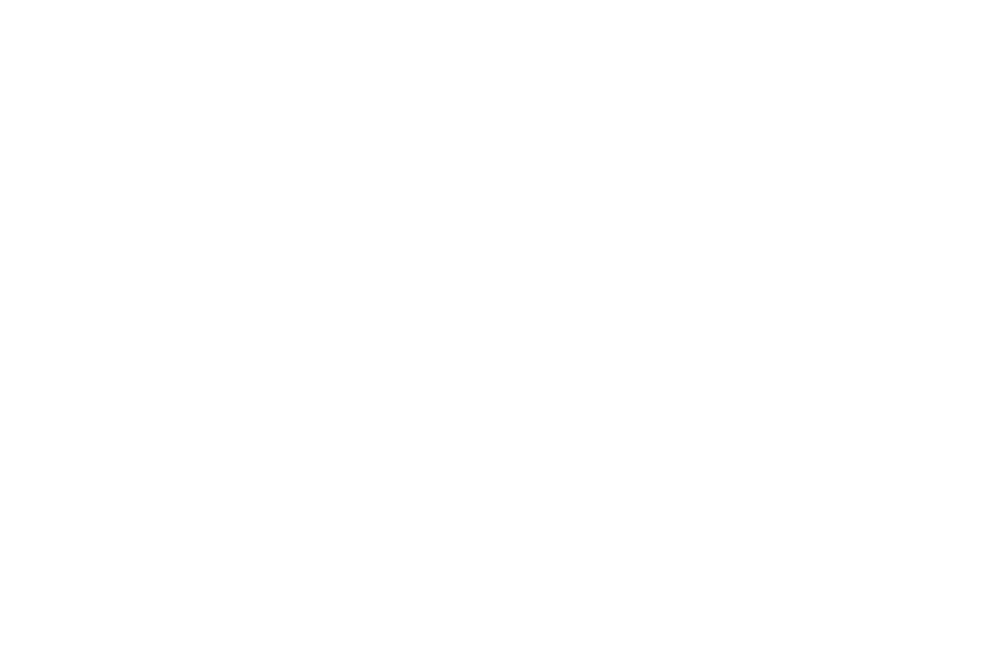
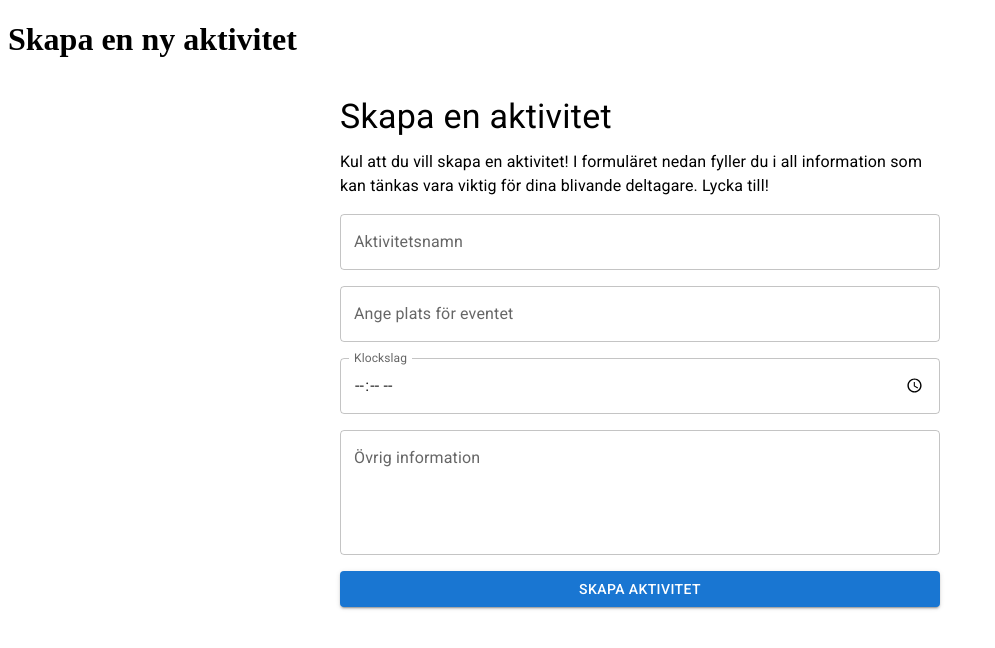
Before and after one commit to swenat/ParentsConnect, a React (Vite) app in the folder client/: page /activity in a window 1280 px wide. Before the commit this address had no page. Shown: the top 648 px of the page, without its empty margins (0-995 px from the left). Built offline with nearby package versions, Linux system fonts and the light colour scheme.

Commit message:
skapat formulär för skapande av aktivitet samt lagt routen i appen och ny sida för activity

```diff
--- a/client/src/AppLayout.tsx
+++ b/client/src/AppLayout.tsx
@@ -1,6 +1,7 @@
 import React from "react";
 import { Route, BrowserRouter as Router, Routes } from "react-router-dom";
 import "./App.css";
+import Activity from "./pages/Activity";
 import Home from "./pages/Home";
 
 const AppLayout: React.FC = () => {
@@ -8,6 +9,7 @@ const AppLayout: React.FC = () => {
 		<Router>
 			<Routes>
 				<Route path="/" element={<Home />} />
+				<Route path="/activity" element={<Activity />} />
 			</Routes>
 		</Router>
 	);
--- /dev/null
+++ b/client/src/components/CreateActivityForm.tsx
@@ -0,0 +1,99 @@
+import { Box, Button, TextField, Typography } from "@mui/material";
+import React, { useState } from "react";
+
+const CreateActivityForm: React.FC = () => {
+	// State för att hantera formulärvärden
+	const [activityName, setActivityName] = useState("");
+	const [location, setLocation] = useState("");
+	const [time, setTime] = useState("");
+	const [otherInfo, setOtherInfo] = useState("");
+
+	const handleSubmit = (event: React.FormEvent) => {
+		event.preventDefault();
+		// lägg till logik för att skicka formulärdata till din backend eller lagra den lokalt här senare reminder!!
+		console.log({
+			activityName,
+			location,
+			time,
+			otherInfo,
+		});
+	};
+
+	return (
+		<Box sx={{ maxWidth: 600, margin: "auto", padding: 2 }}>
+			<Typography variant="h4" gutterBottom>
+				Skapa en aktivitet
+			</Typography>
+			<Typography variant="body1" sx={{ marginBottom: 2 }}>
+				Kul att du vill skapa en aktivitet! I formuläret nedan fyller du i all
+				information som kan tänkas vara viktig för dina blivande deltagare.
+				Lycka till!
+			</Typography>
+			<form onSubmit={handleSubmit}>
+				<Box sx={{ display: "flex", flexDirection: "column", gap: 2 }}>
+					{/* Aktivitetsnamn */}
+					<Box>
+						<TextField
+							label="Aktivitetsnamn"
+							placeholder="Döp din aktivitet, t.ex. 'barnvagnspromenad'"
+							variant="outlined"
+							fullWidth
+							value={activityName}
+							onChange={(e) => setActivityName(e.target.value)}
+						/>
+					</Box>
+
+					{/* Plats för eventet */}
+					<Box>
+						<TextField
+							label="Ange plats för eventet"
+							placeholder="T.ex. entrén vid trädgårdsföreningen, Göteborg"
+							variant="outlined"
+							fullWidth
+							value={location}
+							onChange={(e) => setLocation(e.target.value)}
+						/>
+					</Box>
+
+					{/* Klockslag */}
+					<Box>
+						<TextField
+							label="Klockslag"
+							type="time"
+							variant="outlined"
+							fullWidth
+							value={time}
+							onChange={(e) => setTime(e.target.value)}
+							InputLabelProps={{
+								shrink: true,
+							}}
+						/>
+					</Box>
+
+					{/* Övrig information */}
+					<Box>
+						<TextField
+							label="Övrig information"
+							placeholder="Om särskilda kläder krävs, fika behöver medtagas, etc."
+							variant="outlined"
+							fullWidth
+							multiline
+							rows={4}
+							value={otherInfo}
+							onChange={(e) => setOtherInfo(e.target.value)}
+						/>
+					</Box>
+
+					{/* Skicka-knapp */}
+					<Box>
+						<Button type="submit" variant="contained" color="primary" fullWidth>
+							Skapa aktivitet
+						</Button>
+					</Box>
+				</Box>
+			</form>
+		</Box>
+	);
+};
+
+export default CreateActivityForm;
--- /dev/null
+++ b/client/src/pages/Activity.tsx
@@ -0,0 +1,12 @@
+import React from "react";
+import CreateActivityForm from "../components/CreateActivityForm";
+const Activity: React.FC = () => {
+	return (
+		<div>
+			<h1>Skapa en ny aktivitet</h1>
+			<CreateActivityForm />
+		</div>
+	);
+};
+
+export default Activity;
```
